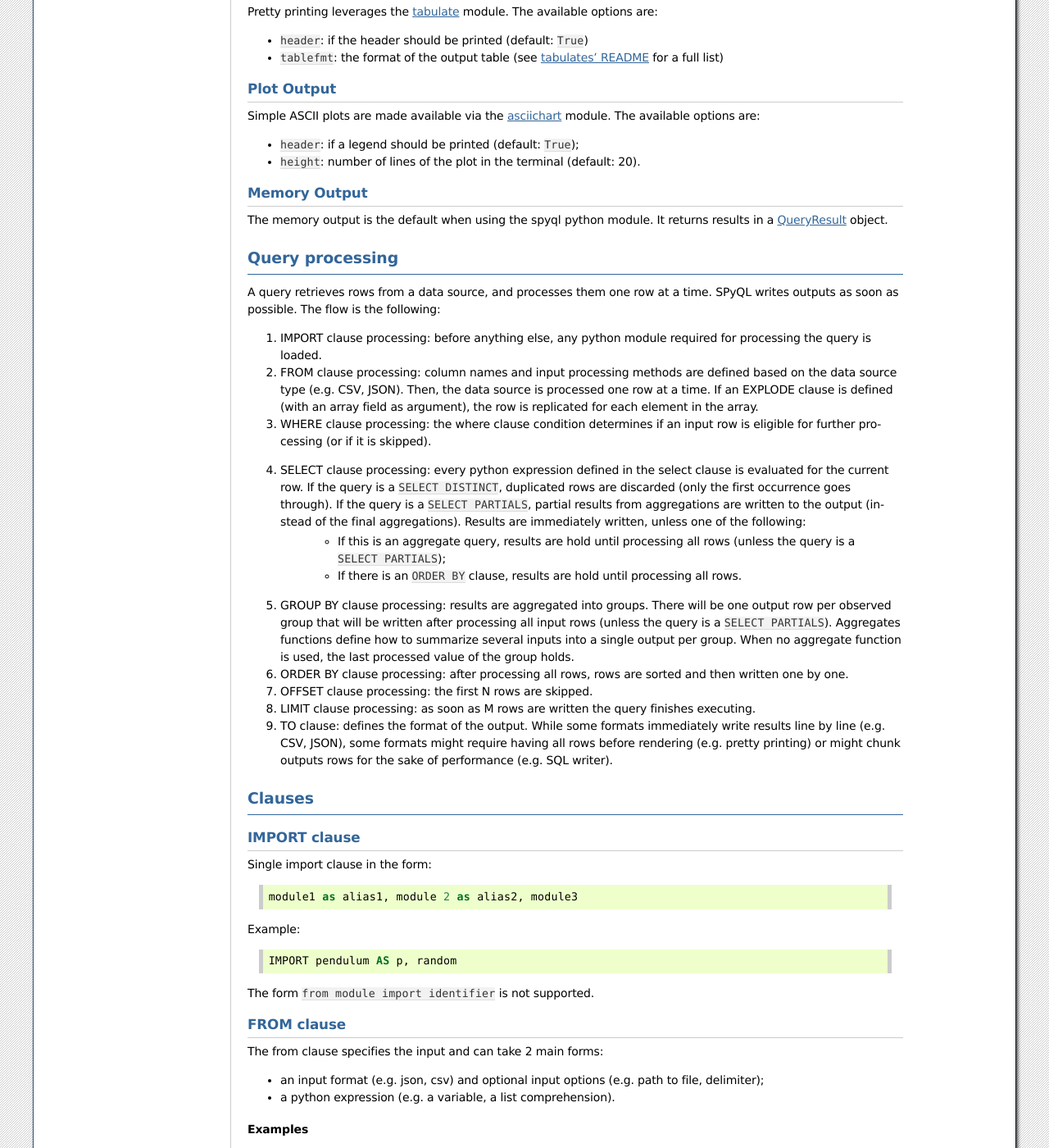
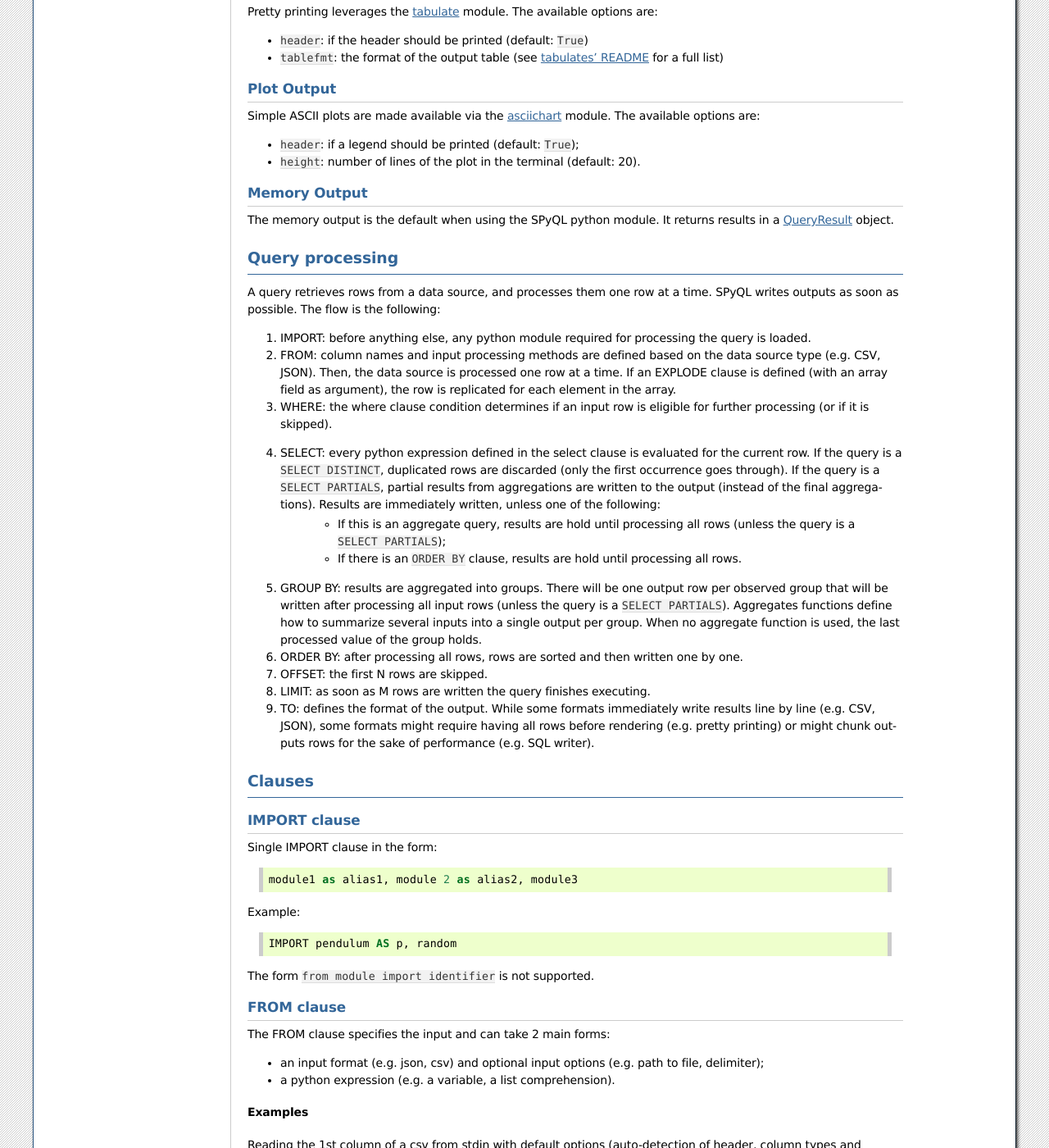
Before and after one commit to dcmoura/spyql, a Sphinx documentation site: the page built from docs/queries.rst, in a window 1280 px wide and 1400 px high, scrolled down 3940 px. Shown: the whole window at 82% size. Built offline with Sphinx 7.4.7, drawn with Linux system fonts in a browser that asks for light colours.

Commit message:
Apply suggestions from code review
Co-authored-by: Diogo Recharte <drecharte@veniam.com>

```diff
--- a/docs/queries.rst
+++ b/docs/queries.rst
@@ -107,7 +107,7 @@ SPyQL allows reading data that result from the evaluation of a Python expression
 
 .. code-block:: sql
 
-    SELECT col1 from range(10)
+    SELECT col1 FROM range(10)
 
 
 
@@ -265,7 +265,7 @@ Simple ASCII plots are made available via the `asciichart <https://github.com/kr
 Memory Output
 ^^^^^^^^^^^^^
 
-The memory output is the default when using the spyql python module. It returns results in a `QueryResult <reference.html#spyql.query_result.QueryResult>`_ object.
+The memory output is the default when using the SPyQL python module. It returns results in a `QueryResult <reference.html#spyql.query_result.QueryResult>`_ object.
 
 
 Query processing
@@ -273,17 +273,17 @@ Query processing
 
 A query retrieves rows from a data source, and processes them one row at a time. SPyQL writes outputs as soon as possible. The flow is the following:
 
-#. IMPORT clause processing: before anything else, any python module required for processing the query is loaded.
-#. FROM clause processing: column names and input processing methods are defined based on the data source type (e.g. CSV, JSON). Then, the data source is processed one row at a time. If an EXPLODE clause is defined (with an array field as argument), the row is replicated for each element in the array.
-#. WHERE clause processing: the where clause condition determines if an input row is eligible for further processing (or if it is skipped).
-#. SELECT clause processing: every python expression defined in the select clause is evaluated for the current row. If the query is a ``SELECT DISTINCT``,  duplicated rows are discarded (only the first occurrence goes through). If the query is a ``SELECT PARTIALS``,  partial results from aggregations are written to the output (instead of the final aggregations).  Results are immediately written, unless one of the following:
+#. IMPORT: before anything else, any python module required for processing the query is loaded.
+#. FROM: column names and input processing methods are defined based on the data source type (e.g. CSV, JSON). Then, the data source is processed one row at a time. If an EXPLODE clause is defined (with an array field as argument), the row is replicated for each element in the array.
+#. WHERE: the where clause condition determines if an input row is eligible for further processing (or if it is skipped).
+#. SELECT: every python expression defined in the select clause is evaluated for the current row. If the query is a ``SELECT DISTINCT``,  duplicated rows are discarded (only the first occurrence goes through). If the query is a ``SELECT PARTIALS``,  partial results from aggregations are written to the output (instead of the final aggregations).  Results are immediately written, unless one of the following:
     * If this is an aggregate query, results are hold until processing all rows (unless the query is a ``SELECT PARTIALS``);
     * If there is an ``ORDER BY`` clause, results are hold until processing all rows.
-#. GROUP BY clause processing: results are aggregated into groups. There will be one output row per observed group that will be written after processing all input rows (unless the query is a ``SELECT PARTIALS``). Aggregates functions define how to summarize several inputs into a single output per group. When no aggregate function is used, the last processed value of the group holds.
-#. ORDER BY clause processing: after processing all rows, rows are sorted and then written one by one.
-#. OFFSET clause processing: the first N rows are skipped.
-#. LIMIT clause processing: as soon as M rows are written the query finishes executing.
-#. TO clause: defines the format of the output. While some formats immediately write results line by line (e.g. CSV, JSON), some formats might require having all rows before rendering (e.g. pretty printing) or might chunk outputs rows for the sake of performance (e.g. SQL writer).
+#. GROUP BY: results are aggregated into groups. There will be one output row per observed group that will be written after processing all input rows (unless the query is a ``SELECT PARTIALS``). Aggregates functions define how to summarize several inputs into a single output per group. When no aggregate function is used, the last processed value of the group holds.
+#. ORDER BY: after processing all rows, rows are sorted and then written one by one.
+#. OFFSET: the first N rows are skipped.
+#. LIMIT: as soon as M rows are written the query finishes executing.
+#. TO: defines the format of the output. While some formats immediately write results line by line (e.g. CSV, JSON), some formats might require having all rows before rendering (e.g. pretty printing) or might chunk outputs rows for the sake of performance (e.g. SQL writer).
 
 
 
@@ -292,7 +292,7 @@ Clauses
 
 IMPORT clause
 ^^^^^^^^^^^^^
-Single import clause in the form:
+Single IMPORT clause in the form:
 
 .. code-block:: sql
 
@@ -309,7 +309,7 @@ The form ``from module import identifier`` is not supported.
 FROM clause
 ^^^^^^^^^^^^
 
-The from clause specifies the input and can take 2 main forms:
+The FROM clause specifies the input and can take 2 main forms:
 
 * an input format (e.g. json, csv) and optional input options (e.g. path to file, delimiter);
 * a python expression (e.g. a variable, a list comprehension).
```
